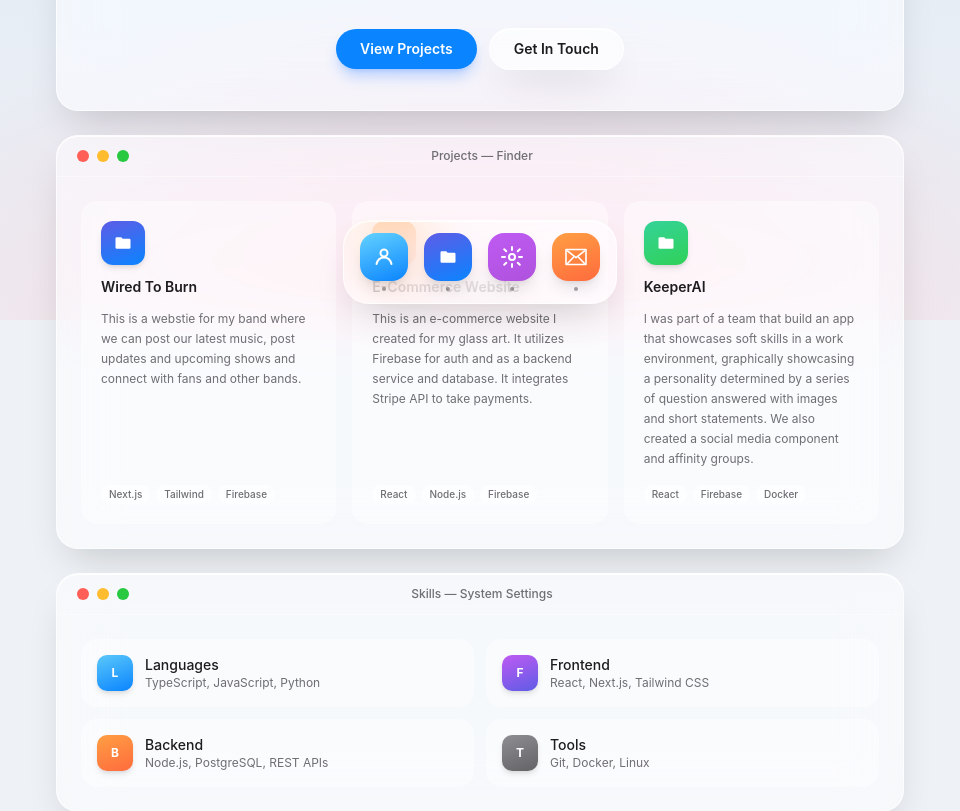
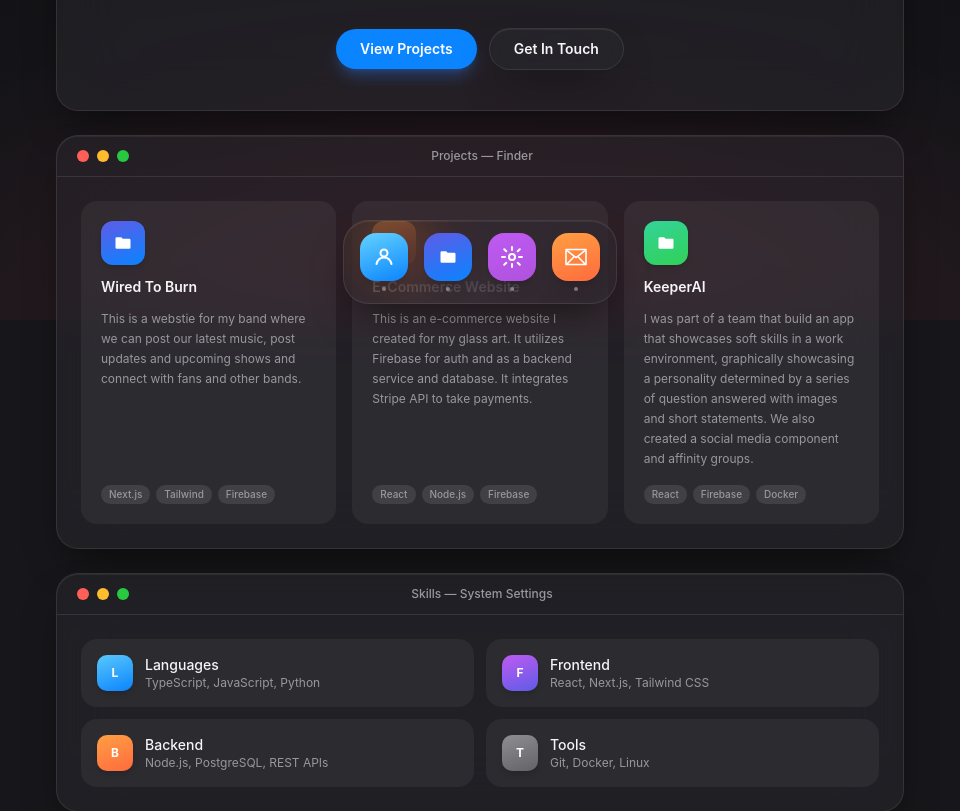
Before and after one commit to gregmall/new_portfolio, a Next.js app: page / in a window 1280 px wide. Shown: the part 480-1291 px from the top of the page, without its empty margins (160-1120 px from the left). Built offline with nearby package versions, Linux system fonts and the light colour scheme.

Commit message:
new look 24

```diff
--- a/app/functions.tsx
+++ b/app/functions.tsx
@@ -81,7 +81,7 @@ export function Window({
 }) {
   return (
     <div className={`glass overflow-hidden rounded-[22px] ${className}`}>
-      <div className="grid grid-cols-[auto_1fr_auto] items-center gap-3 border-b border-white/40 px-5 py-3">
+      <div className="grid grid-cols-[auto_1fr_auto] items-center gap-3 border-b border-white/10 px-5 py-3">
         <TrafficLights />
         <span className="text-center text-xs font-medium text-muted">
           {title}
--- a/app/globals.css
+++ b/app/globals.css
@@ -1,13 +1,13 @@
 @import "tailwindcss";
 
 :root {
-  --background: #eef1f5;
-  --foreground: #1d1d1f;
-  --muted: #6e6e73;
+  --background: #17171b;
+  --foreground: #f5f5f7;
+  --muted: #98989d;
   --accent: #0a84ff;
-  --accent-2: #af52de;
-  --card: rgba(255, 255, 255, 0.55);
-  --border: rgba(255, 255, 255, 0.7);
+  --accent-2: #bf5af2;
+  --card: rgba(40, 40, 44, 0.55);
+  --border: rgba(255, 255, 255, 0.09);
 }
 
 @theme inline {
@@ -40,20 +40,20 @@ body::before {
   background:
     radial-gradient(
       ellipse 80% 60% at 15% 8%,
-      rgba(10, 132, 255, 0.35),
+      rgba(10, 132, 255, 0.28),
       transparent 55%
     ),
     radial-gradient(
       ellipse 70% 60% at 85% 12%,
-      rgba(175, 82, 222, 0.3),
+      rgba(191, 90, 242, 0.24),
       transparent 55%
     ),
     radial-gradient(
       ellipse 90% 70% at 50% 100%,
-      rgba(255, 55, 95, 0.16),
+      rgba(255, 55, 95, 0.12),
       transparent 60%
     ),
-    linear-gradient(180deg, #dce7f5, #eef1f5);
+    linear-gradient(180deg, #0e0e11, #17171b);
 }
 
 .glass {
@@ -62,6 +62,6 @@ body::before {
   -webkit-backdrop-filter: blur(30px) saturate(180%);
   border: 1px solid var(--border);
   box-shadow:
-    inset 0 1px 0 rgba(255, 255, 255, 0.9),
-    0 20px 40px -14px rgba(0, 0, 0, 0.18);
+    inset 0 1px 0 rgba(255, 255, 255, 0.06),
+    0 20px 40px -14px rgba(0, 0, 0, 0.6);
 }
--- a/app/page.tsx
+++ b/app/page.tsx
@@ -201,7 +201,7 @@ export default function Home() {
                   href={project.href}
                   target="_blank"
                   rel="noopener noreferrer"
-                  className="flex flex-col gap-3 rounded-2xl bg-white/40 p-5 transition-colors hover:bg-white/60"
+                  className="flex flex-col gap-3 rounded-2xl bg-white/5 p-5 transition-colors hover:bg-white/10"
                 >
                   <div
                     className="flex h-11 w-11 items-center justify-center rounded-xl text-white shadow-md"
@@ -219,7 +219,7 @@ export default function Home() {
                     {project.tech.map((tech) => (
                       <span
                         key={tech}
-                        className="rounded-full bg-white/60 px-2 py-0.5 text-[10px] font-medium text-muted"
+                        className="rounded-full bg-white/10 px-2 py-0.5 text-[10px] font-medium text-muted"
                       >
                         {tech}
                       </span>
@@ -237,7 +237,7 @@ export default function Home() {
               {skills.map((group) => (
                 <div
                   key={group.category}
-                  className="flex items-center gap-3 rounded-2xl bg-white/40 p-4"
+                  className="flex items-center gap-3 rounded-2xl bg-white/5 p-4"
                 >
                   <div
                     className="flex h-9 w-9 shrink-0 items-center justify-center rounded-[10px] text-xs font-bold text-white shadow-md"
```
